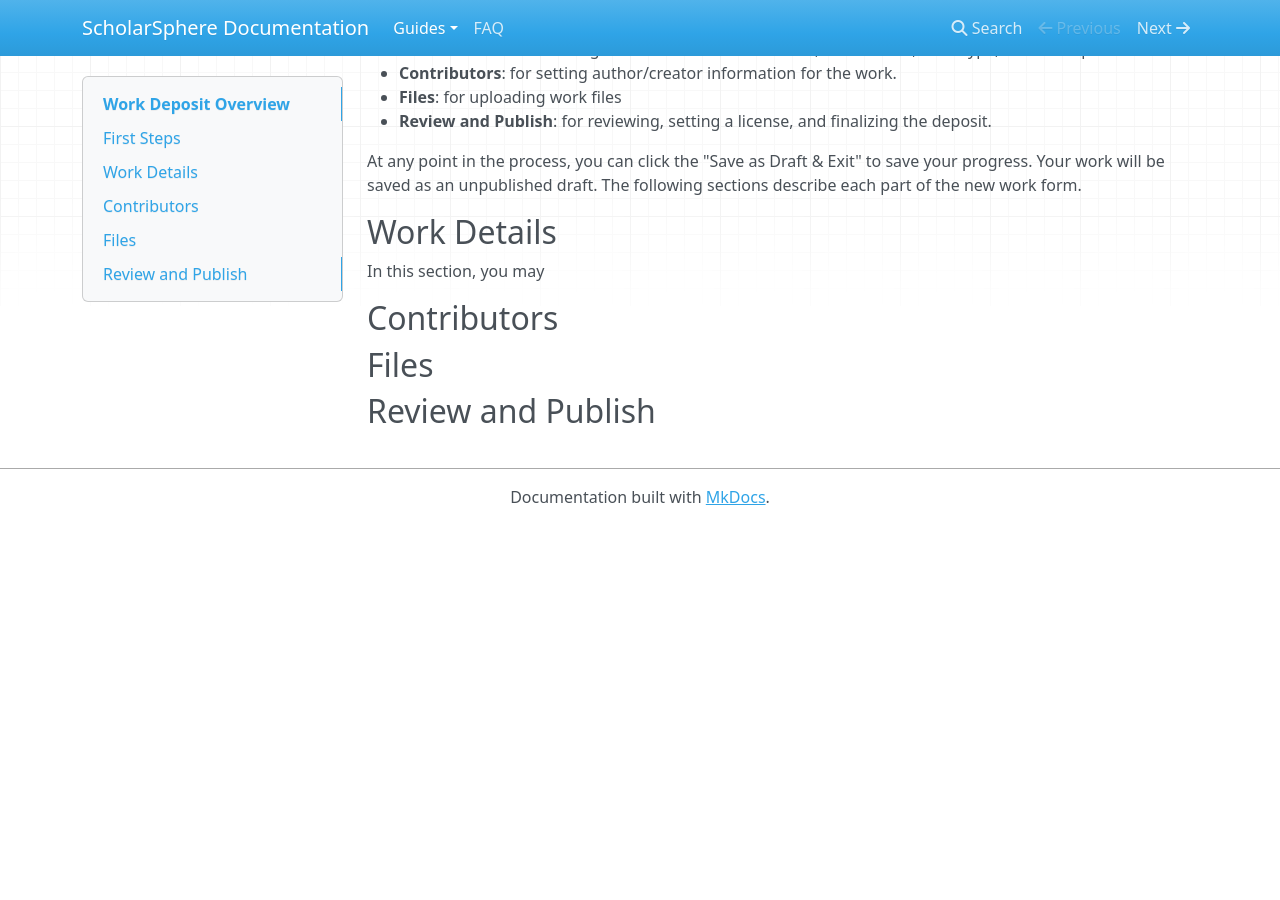
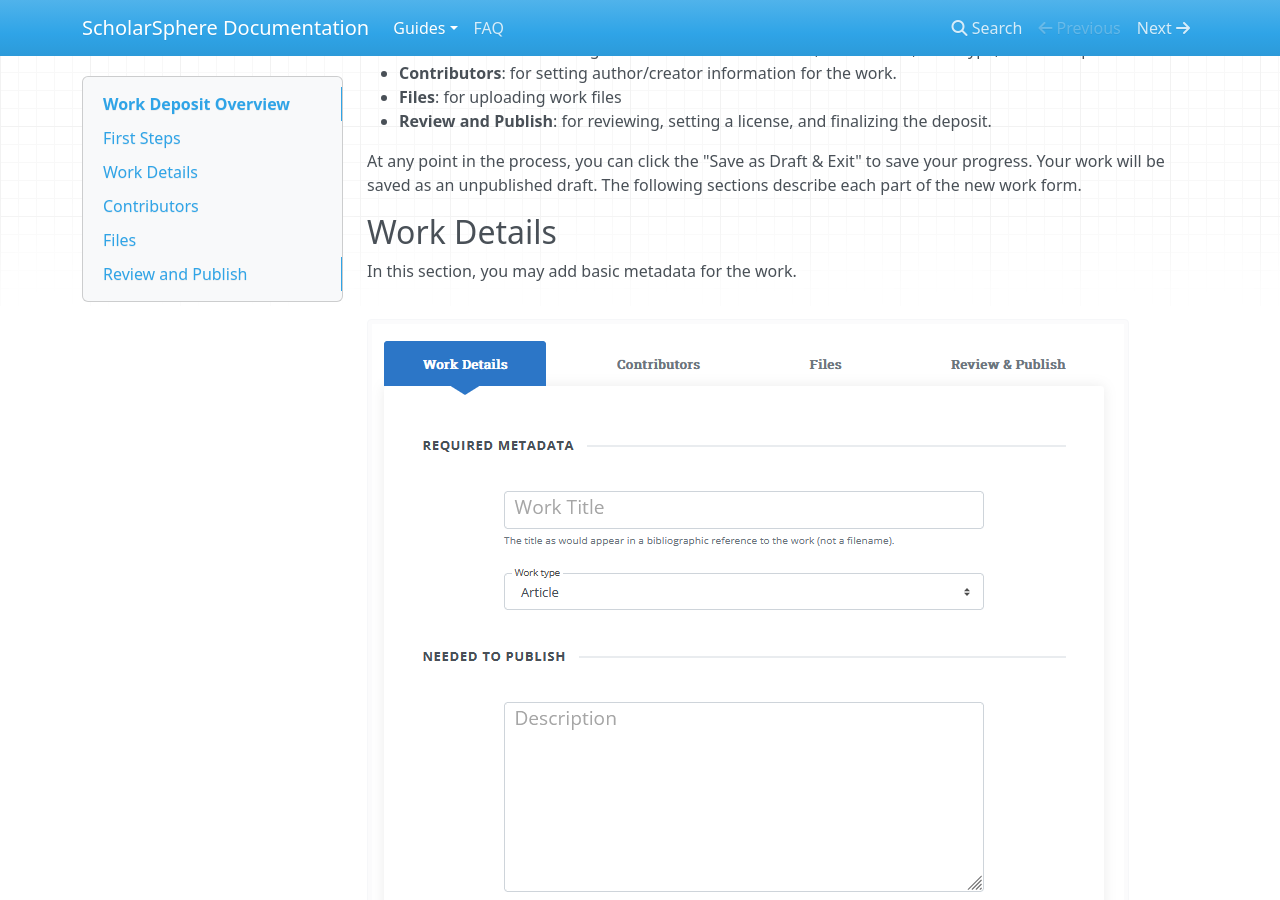
Before and after one commit to repub/scholarsphere-docs, an MkDocs documentation site: the page built from docs/guides/deposit-overview.md, in a window 1280 px wide and 900 px high, scrolled down 636 px. Built offline with MkDocs 1.6.1, drawn with Linux system fonts in a browser that asks for light colours; nearby versions of some CDN libraries; before the commit the page ends 1161 px from its top, so only the background shows below that.

Commit message:
work details screenshot

```diff
--- a/docs/guides/deposit-overview.md
+++ b/docs/guides/deposit-overview.md
@@ -20,7 +20,9 @@
 
 ## Work Details
 
-In this section, you may
+In this section, you may add basic metadata for the work.
+
+![Work Details Form](images/work-details.png)
 
 ## Contributors
 
```
Also changed, not shown: docs/guides/images/work-details.png (added).
